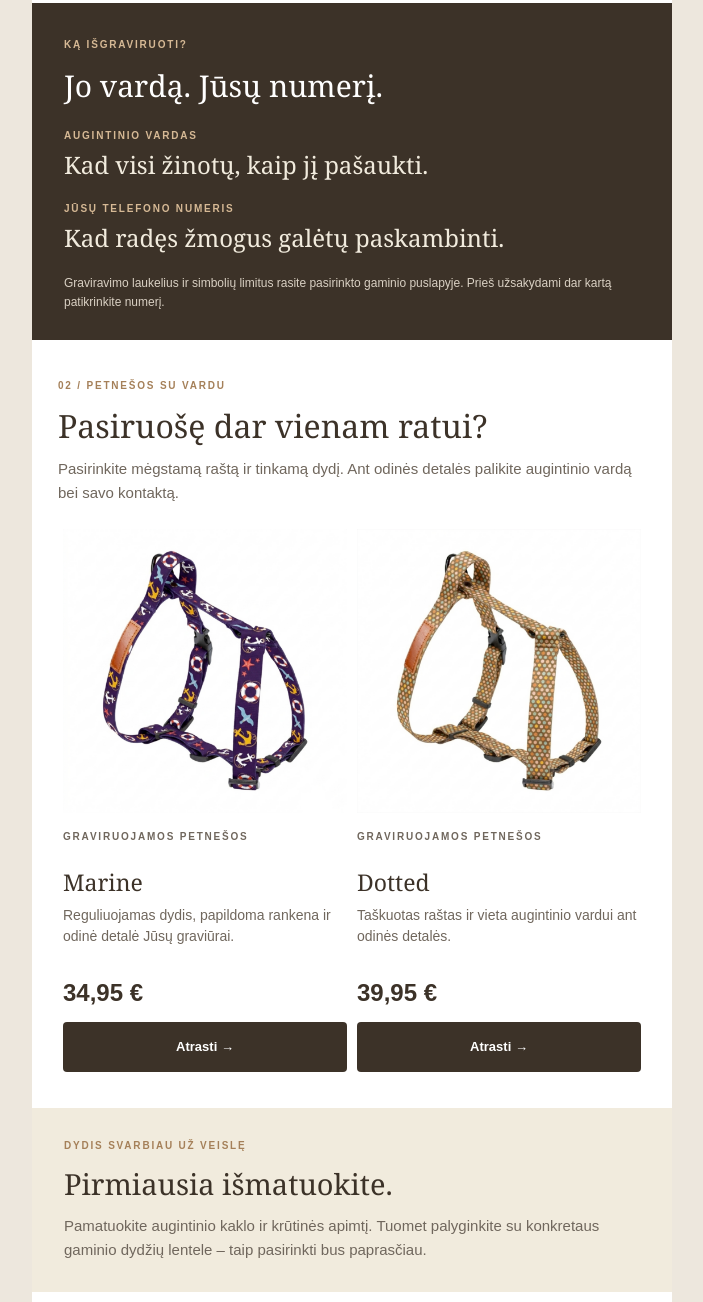
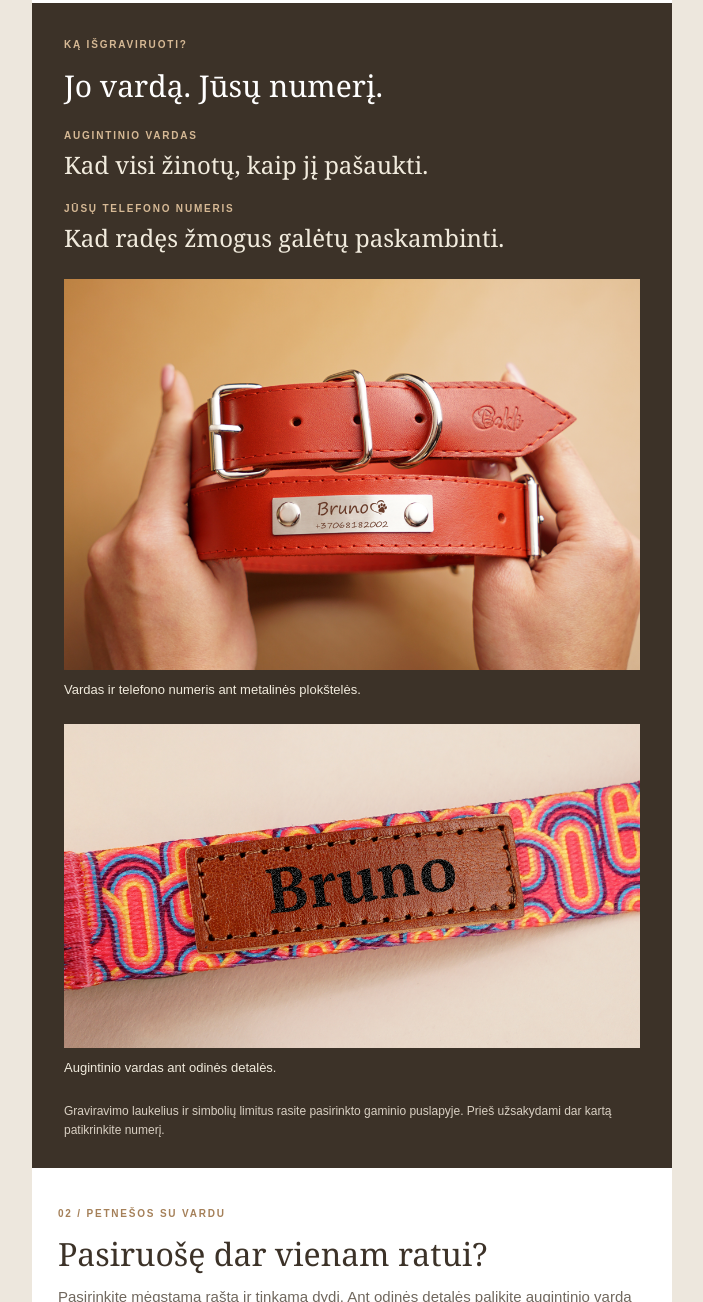
Before and after one commit to elaiskai/bakli, a plain HTML site: page rugsejis-2026/augintiniu-aksesuarai/newsletter-full.html in a window 1280 px wide. Shown: the part 1971-3273 px from the top of the page, without its empty margins (288-991 px from the left). Drawn offline with Linux system fonts and the light colour scheme.

Commit message:
Show real engraving examples in pet newsletter

```diff
--- a/rugsejis-2026/augintiniu-aksesuarai/newsletter-full.html
+++ b/rugsejis-2026/augintiniu-aksesuarai/newsletter-full.html
@@ -196,7 +196,19 @@
 <p style="margin:0;font-family:Arial,Helvetica,sans-serif;font-size:10px;line-height:16px;color:#D6B995;font-weight:bold;letter-spacing:1.8px;">JŪSŲ TELEFONO NUMERIS</p>
 <div style="height:5px;line-height:5px;font-size:1px">&#160;</div>
 <h2 class="section-title" style="margin:0;font-family:Georgia,'Times New Roman',serif;font-size:24px;line-height:31px;font-weight:normal;color:#F1EBDD;">Kad radęs žmogus galėtų paskambinti.</h2>
-<div style="height:21px;line-height:21px;font-size:1px">&#160;</div>
+<div style="height:26px;line-height:26px;font-size:1px">&#160;</div>
+<a href="https://www.bakli.lt/lt/aksesuarai-augintiniams/antkaklis-augintiniui-classy-solid-su-graviruojama-plokstele-product-64?utm_source=omnisend&amp;utm_medium=email&amp;utm_campaign=augintiniu_aksesuarai&amp;utm_content=engraving_metal" target="_blank">
+<img src="https://raw.githubusercontent.com/elaiskai/bakli/main/rugsejis-2026/augintiniu-aksesuarai/assets/engraving-solid.png" width="576" height="391" alt="Augintinio vardas ir telefono numeris išgraviruoti ant Classy Solid antkaklio metalinės plokštelės" style="display:block;width:100%;max-width:576px;height:auto;border:0;margin:0 auto;">
+</a>
+<div style="height:10px;line-height:10px;font-size:1px">&#160;</div>
+<p style="margin:0;font-family:Arial,Helvetica,sans-serif;font-size:13px;line-height:20px;color:#F1EBDD;">Vardas ir telefono numeris ant metalinės plokštelės.</p>
+<div style="height:24px;line-height:24px;font-size:1px">&#160;</div>
+<a href="https://www.bakli.lt/lt/30-50-eur/graviruojamos-petnesos-sunims-marine?utm_source=omnisend&amp;utm_medium=email&amp;utm_campaign=augintiniu_aksesuarai&amp;utm_content=engraving_leather" target="_blank">
+<img src="https://raw.githubusercontent.com/elaiskai/bakli/main/rugsejis-2026/augintiniu-aksesuarai/assets/engraving-marine.png" width="576" height="325" alt="Bakli graviravimo pavyzdys: augintinio vardas Bruno ant odinės detalės" style="display:block;width:100%;max-width:576px;height:auto;border:0;margin:0 auto;">
+</a>
+<div style="height:10px;line-height:10px;font-size:1px">&#160;</div>
+<p style="margin:0;font-family:Arial,Helvetica,sans-serif;font-size:13px;line-height:20px;color:#F1EBDD;">Augintinio vardas ant odinės detalės.</p>
+<div style="height:24px;line-height:24px;font-size:1px">&#160;</div>
 <p style="margin:0;font-family:Arial,Helvetica,sans-serif;font-size:12px;line-height:19px;color:#D9D0C3;">Graviravimo laukelius ir simbolių limitus rasite pasirinkto gaminio puslapyje. Prieš užsakydami dar kartą patikrinkite numerį.</p>
 </td>
 </tr>
```
Also changed, not shown: rugsejis-2026/augintiniu-aksesuarai/OMNISEND-IKELTI.html (+13 -1 lines), rugsejis-2026/augintiniu-aksesuarai/newsletter.html (+13 -1 lines), rugsejis-2026/augintiniu-aksesuarai/newsletter.txt, 1 other file.
